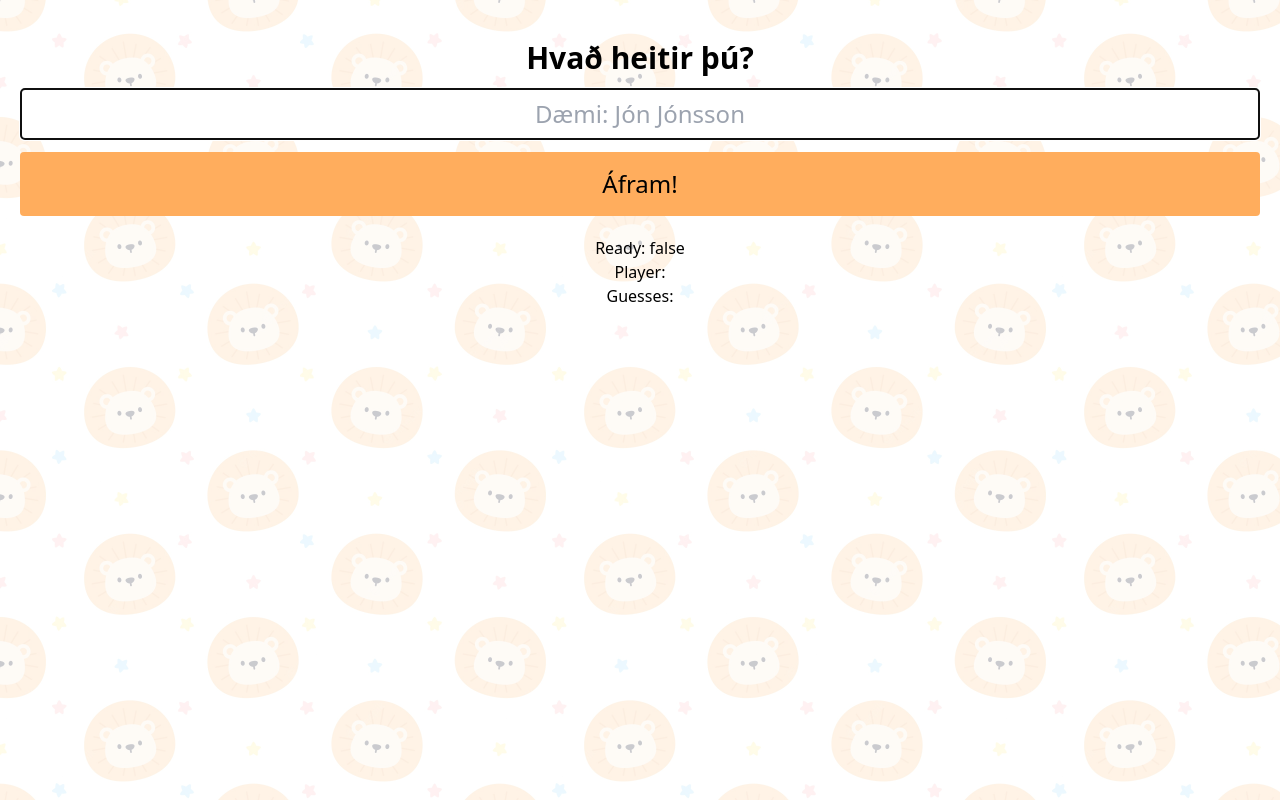
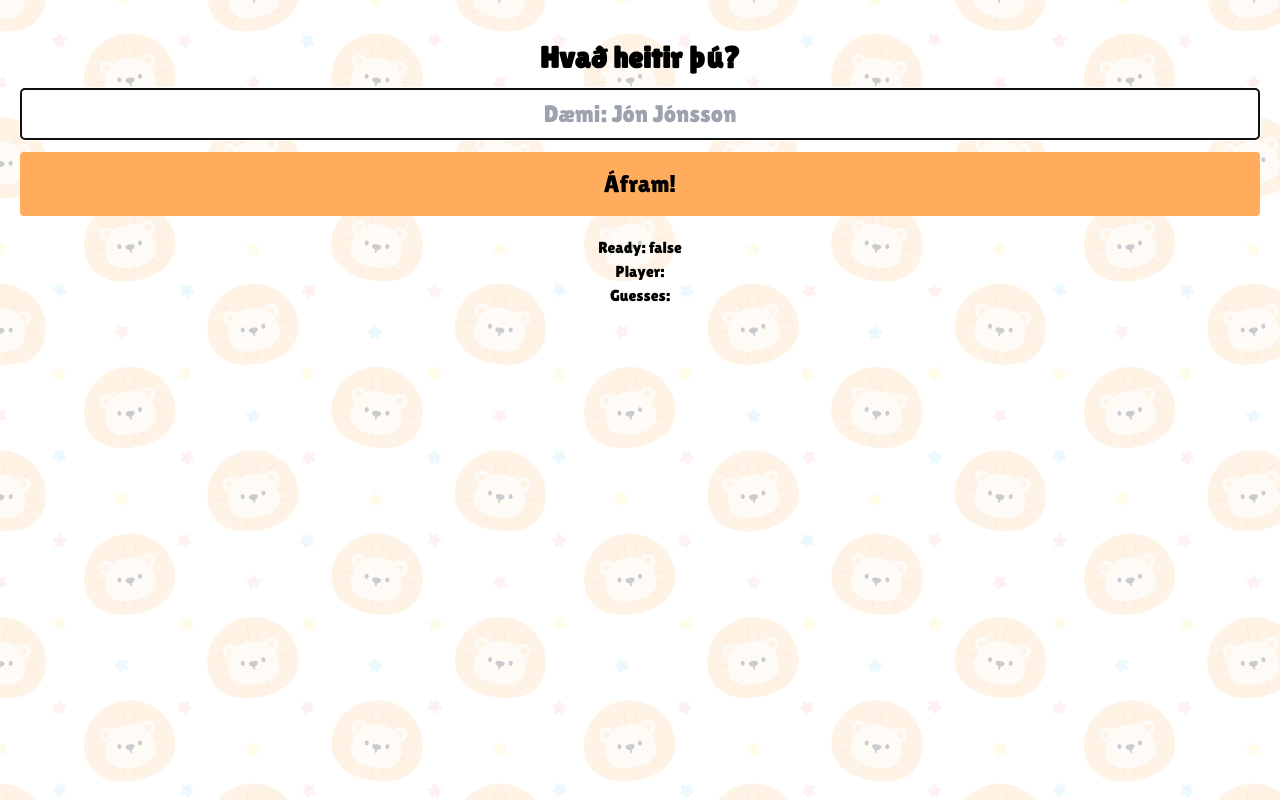
Before and after one commit to jonrh/name-reveal-party, a Next.js app: page / in a window 1280 px wide. Built offline with nearby package versions, Linux system fonts and the light colour scheme.

Commit message:
Added a custom font for the guessing page

```diff
--- a/pages/index.js
+++ b/pages/index.js
@@ -45,7 +45,7 @@
   // of creating re-usable components and pass down props and such.
   const label = ready ? "Systir Nóa heitir:" : "Hvað heitir þú?";
   const placeholder = ready ? "nafn" : "Dæmi: Jón Jónsson";
-  const buttonLabel = ready ? "Giska️" : "Áfram!";
+  const buttonLabel = ready ? "Giska" : "Áfram!";
   const inputValue = ready ? guess : player;
 
   // Returns a random integer between 0 - 9999. This is a hacky
@@ -73,6 +73,9 @@
     <>
       <Head>
         <title>Nafnaveisla 🎉</title>
+        <link rel="preconnect" href="https://fonts.googleapis.com" />
+        <link rel="preconnect" href="https://fonts.gstatic.com" crossorigin />
+        <link href="https://fonts.googleapis.com/css2?family=Lilita+One&display=swap" rel="stylesheet" />
       </Head>
 
       {/* Background image */}
--- a/styles/globals.css
+++ b/styles/globals.css
@@ -1,6 +1,12 @@
 @tailwind base;
 @tailwind components;
 @tailwind utilities;
+
+@layer base {
+    html {
+        font-family: 'Lilita One', system-ui, sans-serif;
+    }
+}
 
 .bgTeddy {
     position: fixed;
```
